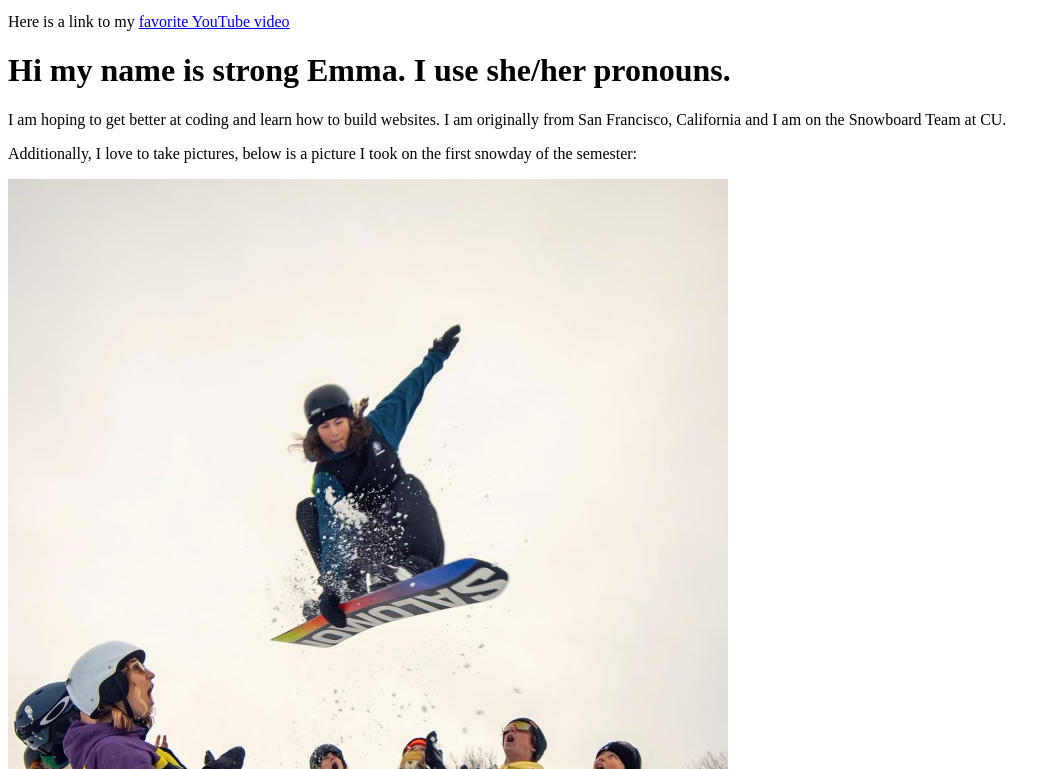
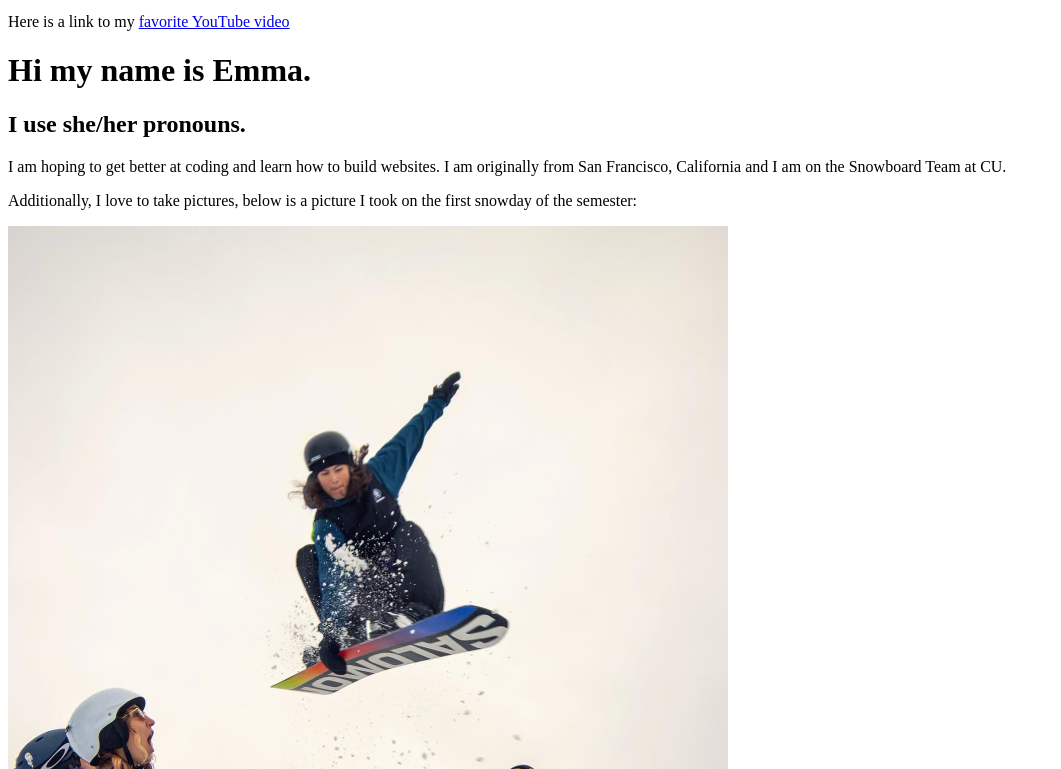
Before and after one commit to emmkkirkpatrick/emmkirkpatrick.github.io, a plain HTML site: page wa/wa2.html in a window 1280 px wide. Shown: the part 331-1100 px from the top of the page, without its empty margins (0-1061 px from the left). Drawn offline with Linux system fonts and the light colour scheme.

Commit message:
Update wa2.html

```diff
--- a/wa/wa2.html
+++ b/wa/wa2.html
@@ -3,8 +3,9 @@
     <body>
         <img src="../img/emma_snowboard.png" width="240" height="320">
         <p> Here is a link to my <a href="https://youtu.be/cHSjInARd_0">favorite YouTube video</a> </p>
-        <p> <h1> Hi my name is strong Emma. I use she/her pronouns. </h1> </p>
-        <p>I am hoping to get better at coding and learn how to build websites. I am originally from San Francisco, California and I am on the Snowboard Team at CU.</p>
+        <p> <h1> Hi my name is Emma.</h1> </p>
+        <p> <h2> I use she/her pronouns.  </h2> </p>
+        <p> I am hoping to get better at coding and learn how to build websites. I am originally from San Francisco, California and I am on the Snowboard Team at CU.</p>
         <p> Additionally, I love to take pictures, below is a picture I took on the first snowday of the semester:</p>
         <img src="../img/poker_snowboard.png" >
     </body>
```
